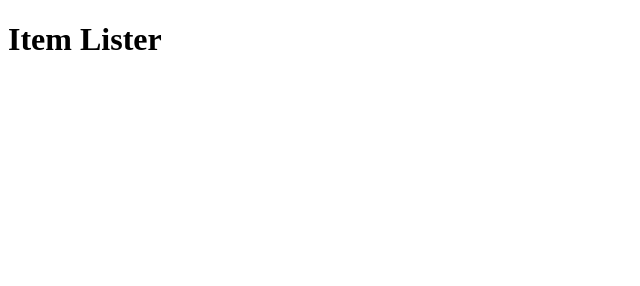
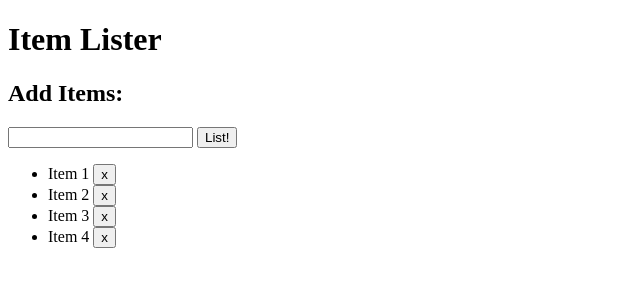
Before and after one commit to chriskorsak/javascript-dom-crashcourse-project, a plain HTML site: page index.html in a window 1280 px wide. Shown: the whole page, without its empty margins (0-640 px from the left). Drawn offline with Linux system fonts and the light colour scheme.

Commit message:
Add header, main section (form and item list).

```diff
--- a/index.html
+++ b/index.html
@@ -5,10 +5,27 @@
   <meta http-equiv="X-UA-Compatible" content="IE=edge">
   <meta name="viewport" content="width=device-width, initial-scale=1.0">
   <title>Javascript DOM Crash Course Project</title>
+  <link rel="stylesheet" href="styles.css">
 </head>
 <body>
   <header>
     <h1>Item Lister</h1>
   </header>
+
+  <div class="container">
+    <main>
+      <h2>Add Items:</h2>
+      <form action="">
+        <input type="text">
+        <input type="submit" value="List!">
+      </form>
+      <ul>
+        <li>Item 1 <button class="remove-item">x</button></li>
+        <li>Item 2 <button class="remove-item">x</button></li>
+        <li>Item 3 <button class="remove-item">x</button></li>
+        <li>Item 4 <button class="remove-item">x</button></li>
+      </ul>
+    </main>
+  </div>
 </body>
 </html>
```
